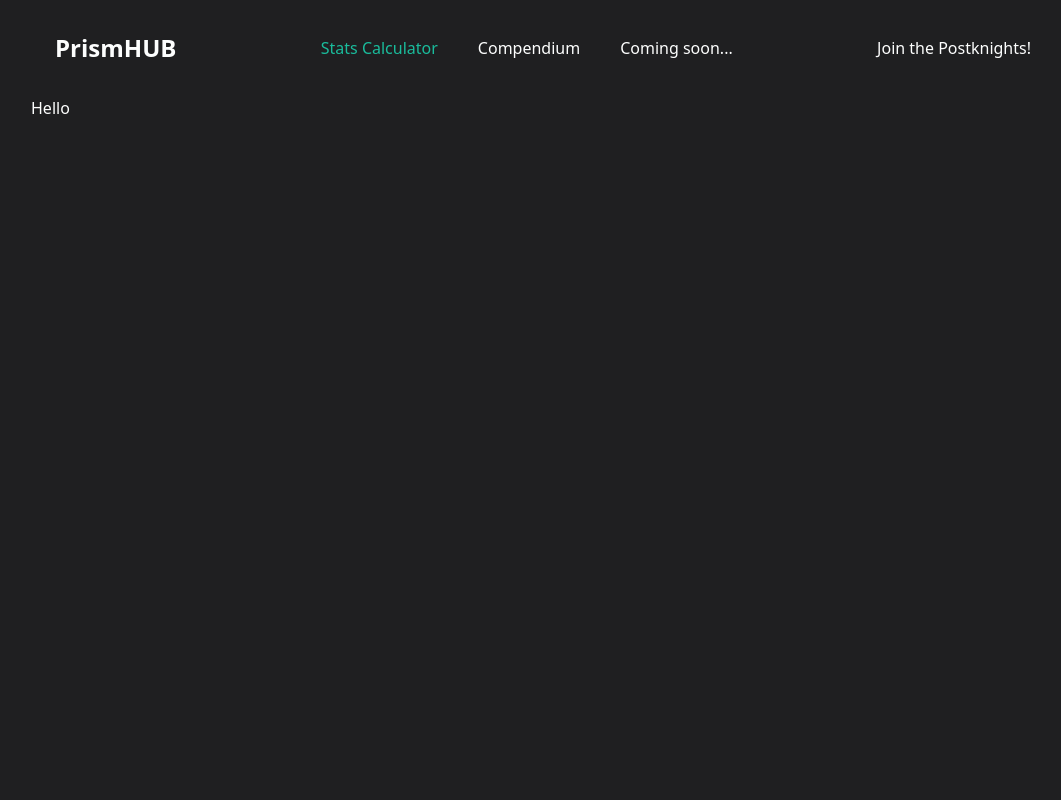
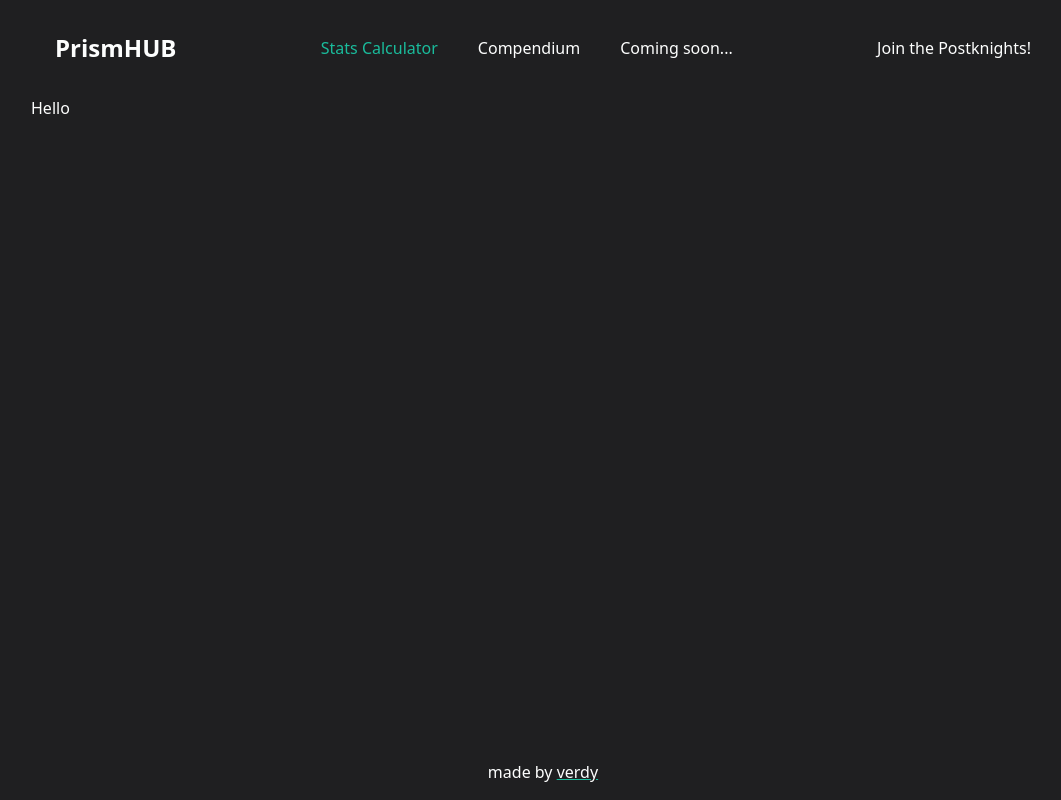
Before and after one commit to 7verdy/prismatic, a SvelteKit app: page /stats-calculator in a window 1280 px wide. Shown: the whole page, without its empty margins (97-1158 px from the left). Built offline with nearby package versions, Linux system fonts and the light colour scheme.

Commit message:
feat(landing-page): add footer and reduce width of content.
Signed-off-by: Victor-Emmanuel PROVOST <victor-emmanuel.provost@epita.fr>

```diff
--- a/src/routes/+layout.svelte
+++ b/src/routes/+layout.svelte
@@ -5,3 +5,4 @@
 </script>
 <Nav/>
 <slot></slot>
+<footer>made by <a href="https://github.com/7verdy">verdy</a></footer>
--- a/src/styles.css
+++ b/src/styles.css
@@ -16,3 +16,20 @@ body, a {
 a:hover, .nav-links.active {
     color: var(--color-active);
 }
+
+nav {
+    width: 55%;
+}
+
+footer {
+    position: fixed;
+    left: 0;
+    bottom: 1em;
+    width: 100%;
+    text-align: center;
+}
+
+footer a {
+    text-decoration: underline;
+    text-decoration-color: var(--color-active);
+}
```
